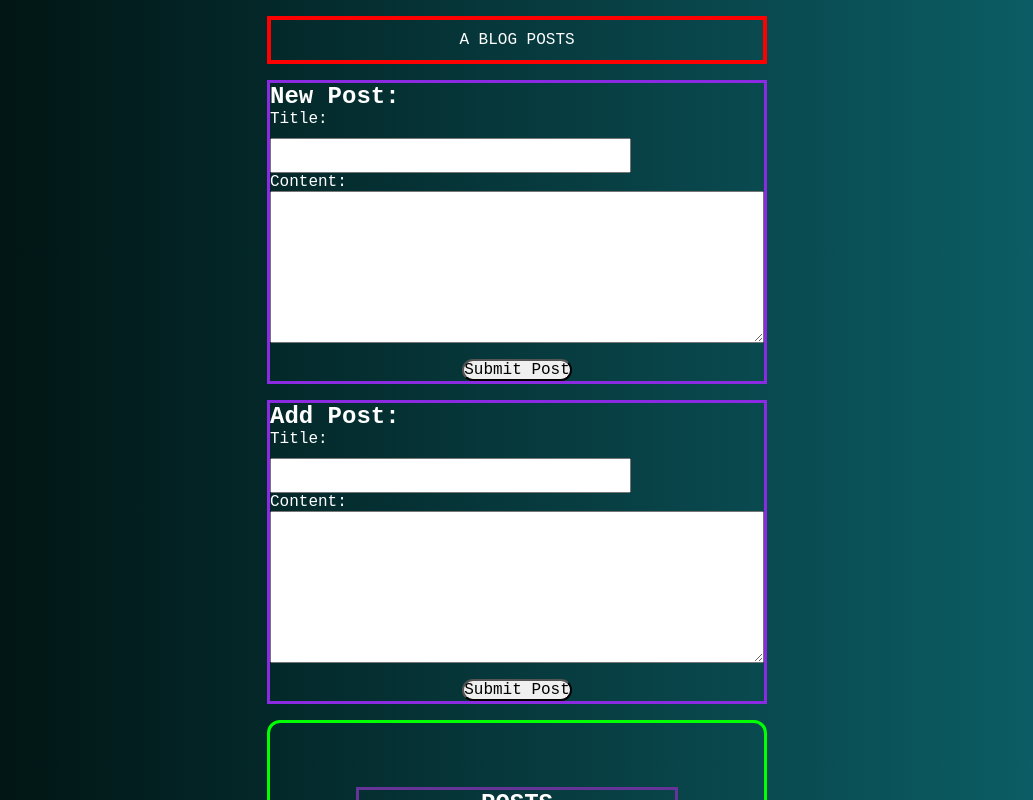
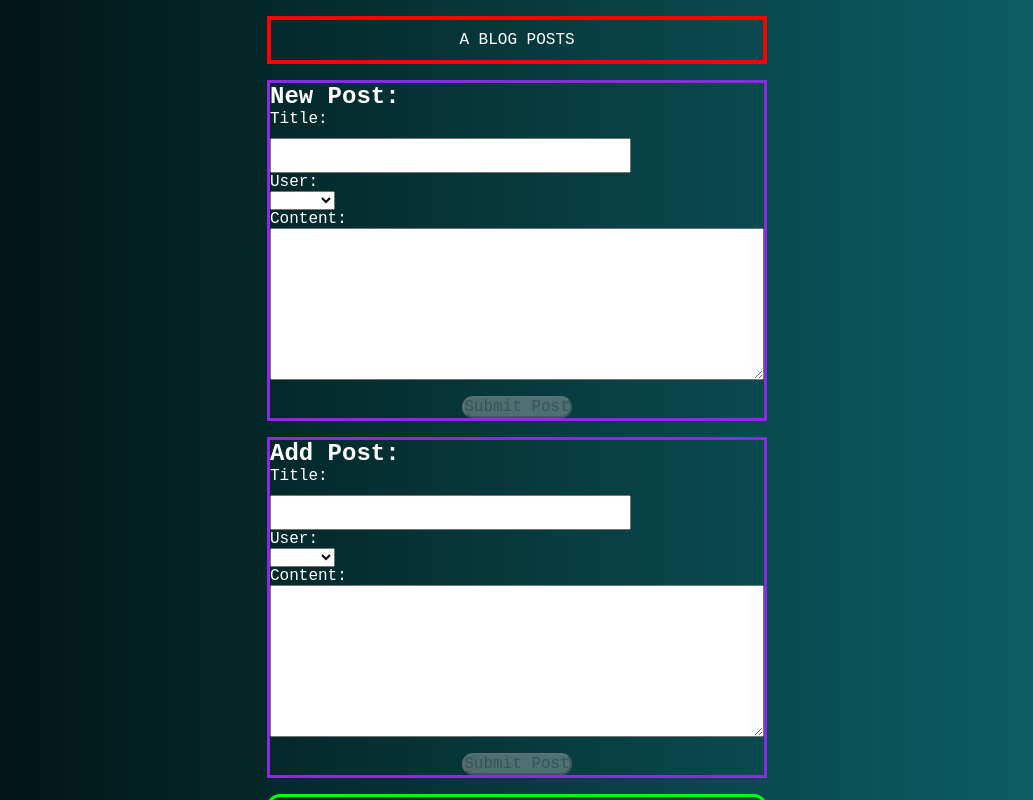
Before and after one commit to Hill-0xFF/ReaktRedux, a React (Vite) app in the folder chapter02-data-flow/: page /addpost in a window 1280 px wide. Shown: the top 800 px of the page, without its empty margins (123-1156 px from the left). Built offline with nearby package versions, Linux system fonts and the light colour scheme.

Commit message:
[dev]: Chapter 02 - Adding one more argument in the payload. New feature 'users' for authoring implemented.

```diff
--- a/chapter02-data-flow/src/App.tsx
+++ b/chapter02-data-flow/src/App.tsx
@@ -1,24 +1,30 @@
 import React, { useState } from 'react';
 import { useDispatch, useSelector } from 'react-redux';
-import { selectAllPost, addNewPost } from './features/posts/postsSlice';
 import { Route, Switch, useHistory } from 'react-router-dom';
 import PostsList from './features/posts/PostsList';
 import NewPost from './components/NewPost';
 import AddPost from './features/posts/AddPost';
 // just added AddPost to show that it's possible to handle everything in that component
+import { selectAllPost, addNewPost } from './features/posts/postsSlice';
+import { selectAllUsers } from './features/users/usersSlice';
 
 function App() {
   const dispatch = useDispatch();
   const posts = useSelector(selectAllPost);
+  const usrs = useSelector(selectAllUsers);
+
   const [newPostBody, setNewPostBody] = useState<string>('');
   const [newPostTitle, setNewPostTitle] = useState<string>('');
+  const [userId, setUserId] = useState<string>('');
+
+  const handleUserIdPost = (evt: React.ChangeEvent<HTMLSelectElement>) => setUserId(evt.currentTarget.value)
 
   const handleNewPost = (evt: React.FormEvent<HTMLFormElement>) => {
     evt.preventDefault()
     if (newPostTitle && newPostBody) {
       const id = posts.length ? Number(posts[posts.length - 1].id) + 1 : 1;
       dispatch(
-        addNewPost(id.toString(), newPostTitle, newPostBody)
+        addNewPost(id.toString(), newPostTitle, newPostBody, userId)
       );
     }
 
@@ -26,15 +32,28 @@ function App() {
     setNewPostTitle('');
   };
 
+  const userOptions = usrs.map((user) => (
+    <option key={user.id} value={user.id}>
+      {user.name}
+    </option>
+  ))
+
+  const newPostSave = Boolean(userId) && Boolean(newPostBody) && Boolean(newPostTitle)
+
   return (
     <>
       <header>A BLOG POSTS</header>
       <NewPost
+        userOptions={userOptions}
         handleNewPost={handleNewPost}
+        handleUserIdPost={handleUserIdPost}
+        userId={userId}
+        // setUserId={setUserId}
         setNewPostBody={setNewPostBody}
         setNewPostTitle={setNewPostTitle}
         newPostTitle={newPostTitle}
         newPostBody={newPostBody}
+        newPostSave={newPostSave}
       />
 
       <AddPost />
--- a/chapter02-data-flow/src/app/store.ts
+++ b/chapter02-data-flow/src/app/store.ts
@@ -1,9 +1,11 @@
 import { configureStore } from "@reduxjs/toolkit";
 import postsReducer from '../features/posts/postsSlice'
+import usersReducer from '../features/users/usersSlice'
 
 export const store = configureStore({
   reducer: {
     posts: postsReducer,
+    users: usersReducer,
   }
 })
 
--- a/chapter02-data-flow/src/components/NewPost.tsx
+++ b/chapter02-data-flow/src/components/NewPost.tsx
@@ -1,19 +1,30 @@
+import React from 'react';
+
 type NewPostProps = {
+  userId: string;
+  // setUserId: React.Dispatch<React.SetStateAction<string>>;
   newPostBody: string;
   setNewPostBody: React.Dispatch<React.SetStateAction<string>>;
   newPostTitle: string;
   setNewPostTitle: React.Dispatch<React.SetStateAction<string>>;
   handleNewPost: (evt: React.FormEvent<HTMLFormElement>) => void;
+  handleUserIdPost: (evt: React.ChangeEvent<HTMLSelectElement>) => void;
+  userOptions: JSX.Element[];
+  newPostSave: boolean;
 };
 
 const NewPost = ({
+  newPostSave,
   handleNewPost,
+  handleUserIdPost,
+  userOptions,
+  userId,
+  // setUserId,
   setNewPostBody,
   setNewPostTitle,
   newPostBody,
-  newPostTitle
-}:NewPostProps) => {
-
+  newPostTitle,
+}: NewPostProps) => {
   return (
     <form onSubmit={(evt) => handleNewPost(evt)} className="newPost__form">
       <h2>New Post:</h2>
@@ -26,6 +37,18 @@ const NewPost = ({
         onChange={(evt) => setNewPostTitle(evt.currentTarget.value)}
         required
       />
+
+      <label htmlFor="postUserId">User:</label>
+      <select
+        name="user"
+        id="postUserId"
+        value={userId}
+        onChange={handleUserIdPost}
+      >
+        <option value=""></option>
+        {userOptions}
+      </select>
+
       <label htmlFor="postBody">Content:</label>
       <textarea
         name="content"
@@ -36,7 +59,8 @@ const NewPost = ({
         onChange={(evt) => setNewPostBody(evt.currentTarget.value)}
         required
       ></textarea>
-      <button type="submit">Submit Post</button>
+
+      <button type="submit" disabled={!newPostSave}>Submit Post</button>
     </form>
   );
 };
--- a/chapter02-data-flow/src/features/posts/AddPost.tsx
+++ b/chapter02-data-flow/src/features/posts/AddPost.tsx
@@ -1,24 +1,39 @@
-import { useState } from 'react';
+import React, { useState } from 'react';
 import { useDispatch, useSelector } from 'react-redux';
+
 import { selectAllPost, addNewPost } from './postsSlice';
+import { selectAllUsers } from '../users/usersSlice';
 
 const AddPost = () => {
   const dispatch = useDispatch();
-  const posts = useSelector(selectAllPost);
   const [newPostBody, setNewPostBody] = useState<string>('');
   const [newPostTitle, setNewPostTitle] = useState<string>('');
+  const [userId, setUserId] = useState<string>('');
+
+  const posts = useSelector(selectAllPost);
+  const users = useSelector(selectAllUsers);
+
+  const handleUserIdPost = (evt: React.ChangeEvent<HTMLSelectElement>) => setUserId(evt.currentTarget.value)
 
   const handleNewPost = () => {
     if (newPostTitle && newPostBody) {
       const id = posts.length ? Number(posts[posts.length - 1].id) + 1 : 1;
       dispatch(
-        addNewPost(id.toString(), newPostTitle, newPostBody)
+        addNewPost(id.toString(), newPostTitle, newPostBody, userId)
       );
     }
 
     setNewPostBody('');
     setNewPostTitle('');
   };
+
+  const userOptions = users.map(user => (
+    <option key={user.id} value={user.id}>
+      {user.name}
+    </option>
+  ))
+
+  const save = Boolean(newPostTitle) && Boolean(newPostBody) && Boolean(userId)
 
   return (
     <form className="newPost__form">
@@ -32,6 +47,13 @@ const AddPost = () => {
         onChange={(evt) => setNewPostTitle(evt.currentTarget.value)}
         required
       />
+
+      <label htmlFor="postUserId">User:</label>
+      <select name="user" id="postUserId" value={userId} onChange={handleUserIdPost}>
+        <option value=""></option>
+        {userOptions}
+      </select>
+
       <label htmlFor="postBody">Content:</label>
       <textarea
         name="content"
@@ -42,7 +64,8 @@ const AddPost = () => {
         onChange={(evt) => setNewPostBody(evt.currentTarget.value)}
         required
       ></textarea>
-      <button type="submit" onClick={handleNewPost}>
+
+      <button type="submit" onClick={handleNewPost} disabled={!save}>
         Submit Post
       </button>
     </form>
--- a/chapter02-data-flow/src/features/posts/postsSlice.ts
+++ b/chapter02-data-flow/src/features/posts/postsSlice.ts
@@ -6,7 +6,7 @@ type TypePosts = {
   content: string,
 }
 
-export type PostsState = {
+type PostsState = {
   posts: TypePosts[],
 }
 
@@ -25,10 +25,11 @@ const postsSlice = createSlice({
       // fixed using
       // https://redux-toolkit.js.org/api/createSlice#customizing-generated-action-creators
       state.push(action.payload)
-    }, prepare(id, title, content) {
+    }, prepare(id, title, content, userId) {
       return {
         payload: {
           id,
+          userId,
           title,
           content,
         }
--- /dev/null
+++ b/chapter02-data-flow/src/features/users/usersSlice.ts
@@ -0,0 +1,24 @@
+import { createSlice } from "@reduxjs/toolkit";
+
+type Users = {
+  id: number,
+  name: string,
+}
+
+type UsersState = {
+  users: Users[],
+}
+const initialState = [
+    {id: "0", name: "Lewis"},
+    {id: "1", name: "Billy"},
+    {id: "2", name: "Geanie"}
+];
+
+const usersSlice = createSlice({
+  name: "user",
+  initialState,
+  reducers: {}
+})
+
+export const selectAllUsers = (state: UsersState) => state.users;
+export default usersSlice.reducer;
```
